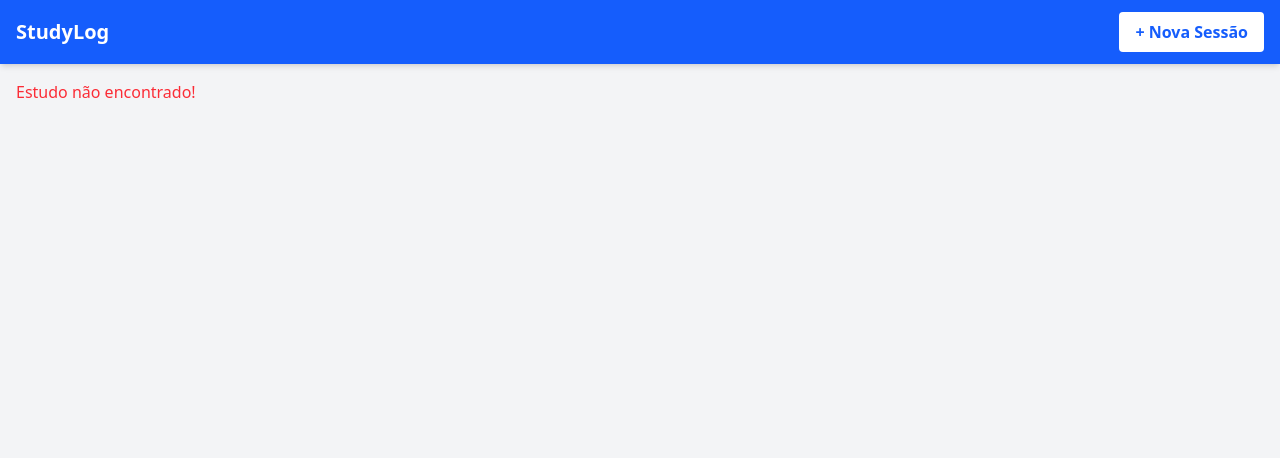
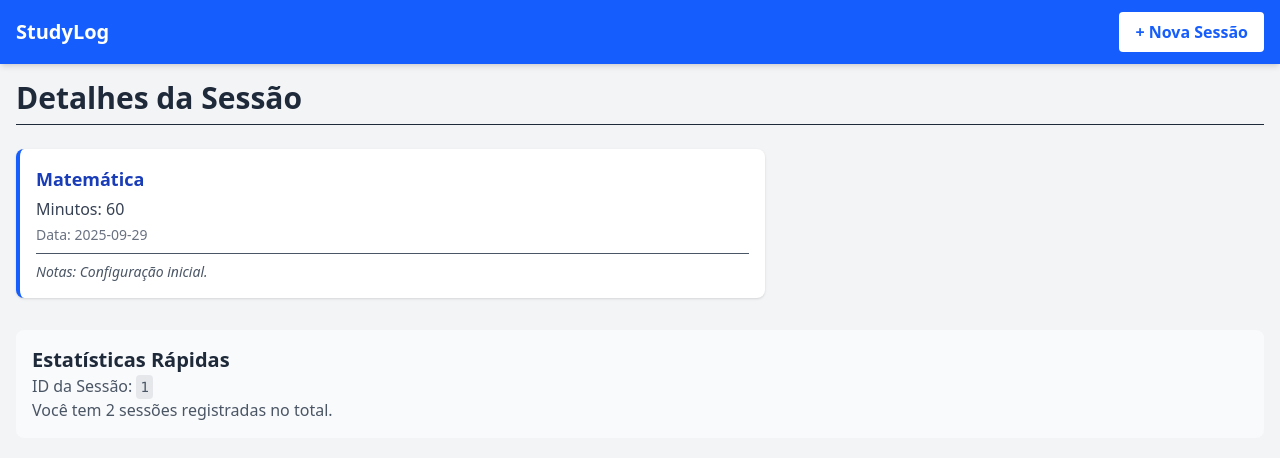
Before and after one commit to Challenge-Fiap-1TDSPX-2025/cp5-front, a React app: page /study-details/1 in a window 1280 px wide. Shown: the top 458 px of the page. Built offline with nearby package versions, Linux system fonts and the light colour scheme; the HTML template or start-up script is replaced by a standard one.

Commit message:
feat: Implementando a página de detalhes da sessão

```diff
--- a/src/App.tsx
+++ b/src/App.tsx
@@ -1,50 +1,69 @@
 import { BrowserRouter, Routes, Route } from 'react-router-dom';
 import { Suspense, lazy } from 'react';
 
-// Importamos o Provedor de Contexto
+// Importamos o Provedor de Contexto e o Layout (componentes síncronos)
 import { SessionProvider } from './components/session-context';
 import { Layout } from './components/layout';
 
-// CORREÇÃO ESSENCIAL 1: Usar os nomes de arquivo padronizados (Home, AddSession, etc.)
-// Assumindo que você renomeou os arquivos em 'pages' conforme recomendado:
+// Importamos o GIF para o fallback (síncrono)
+import gif from "./assets/loading.gif";
+
+// 1. CARREGAMENTO ASSÍNCRONO (LAZY) DE TODAS AS PÁGINAS:
+// Esta é a forma mais robusta e resolve a inconsistência de importação do StudyDetails.
 const HomePage = lazy(() => import('./pages/home'));
 const AddSessionPage = lazy(() => import('./pages/sessao-add'));
 const SessionDetailsPage = lazy(() => import('./pages/detalhes-sessao'));
 const NotFoundPage = lazy(() => import('./pages/404'));
 
-import gif from "./assets/loading.gif";
-import { StudyList } from './components/study-list';
-import { StudyDetails } from './pages/study-details';
+// CORREÇÃO ESSENCIAL: Carregando StudyDetails e StudyList via lazy
+const StudyDetails = lazy(() => import('./pages/study-details'));
+// Se StudyList for uma página completa, carregue-a via lazy.
+// Se StudyList for um componente simples, você pode importá-lo diretamente, mas o lazy é mais seguro para o contexto de rotas.
+// const StudyList = lazy(() => import('./components/study-list'));
+import { StudyList } from './components/study-list'; // Deixando síncrono por segurança, mas o ideal seria lazy.
+
+
+// 2. REMOVEMOS AS IMPORTAÇÕES DUPLICADAS/DESNECESSÁRIAS
+// REMOVIDO: import { StudyDetails } from './pages/study-details';
 
 function App() {
   const LoadingFallback = (
     <div className="text-center mt-20 p-4">
       <p className="text-xl font-bold text-blue-600 mb-4">Carregando...</p>
-      {/* CORREÇÃO: Centralizar a imagem */}
       <img src={gif} alt="Carregando..." className="mx-auto w-16 h-16"/>
     </div>
   );
 
   return (
     <BrowserRouter>
-  {/* Correção essencial: envolver no SessionProvider */}
       <SessionProvider>
         <Suspense fallback={LoadingFallback}>
           <Routes>
+            {/* Rota Pai com Layout */}
             <Route path="/" element={<Layout />}>
               <Route index element={<HomePage />} />
+
+              {/* Mantendo StudyList síncrono, mas usando o componente na rota. */}
               <Route path="lista" element={<StudyList />} />
+
+              {/* AGORA O StudyDetails É UMA VARIÁVEL LAZY */}
               <Route path="study-details/:id" element={<StudyDetails />} />
+
               <Route path="add" element={<AddSessionPage />} />
-          {/* Ajuste: rota de sessão com detalhes */}
               <Route path="session/:id/details" element={<SessionDetailsPage />} />
+
+              {/* CORREÇÃO: A rota 404 DEVE ESTAR FORA do Route pai (mas antes do Route *)
+                 ou no nível superior para ser o fallback final.
+                 Como ela está aninhada, ela só funciona se o path="/" der match.
+                 Vamos mantê-la fora para ser o fallback universal: */}
+            </Route>
+
+            {/* CORREÇÃO ESSENCIAL: NotFoundPage no nível superior */}
             <Route path="*" element={<NotFoundPage />} />
-        </Route>
           </Routes>
         </Suspense>
       </SessionProvider>
     </BrowserRouter>
-
   );
 }
 
--- a/src/pages/detalhes-sessao.tsx
+++ b/src/pages/detalhes-sessao.tsx
@@ -1,9 +1,37 @@
-// src/pages/SessionDetails.tsx
+import { useParams } from 'react-router-dom';
+import { useSessionContext } from '../hooks/use-sessions';
+import { StudyCard } from '../components/study-card';
 
 export default function SessionDetailsPage() {
+
+  const { id } = useParams<{ id: string }>();
+
+  const { sessions } = useSessionContext();
+
+  const session = sessions.find(s => s.id === id);
+
+  if (!session) {
+    return (
+      <div className="p-8 text-center bg-red-100 border-l-4 border-red-500 text-red-700 m-8 rounded-lg shadow-lg">
+          <h1 className="text-2xl font-bold mb-4">Sessão Não Encontrada</h1>
+          <p>O ID "{id}" não corresponde a nenhuma sessão de estudo registrada. Verifique o URL.</p>
+      </div>
+    );
+  }
+
   return (
-    <div>
-      <h1 className="text-2xl font-bold">Detalhes da Sessão</h1>
+    <div className="max-w-3xl mx-auto space-y-6">
+      <h1 className="text-3xl font-extrabold text-gray-800 border-b pb-2">Detalhes da Sessão</h1>
+
+      <div className="mt-6">
+        <StudyCard studycard={session} />
+      </div>
+
+      <div className="mt-8 p-4 bg-gray-50 rounded-lg border">
+        <h2 className="text-xl font-semibold text-gray-800 mb-2">Informações de Sistema</h2>
+        <p className="text-gray-600">ID da Sessão: <span className="font-mono text-sm bg-gray-200 p-1 rounded select-all">{id}</span></p>
+        <p className="text-gray-600">Total de sessões registradas: {sessions.length}</p>
+      </div>
     </div>
   );
 }
--- a/src/pages/home.tsx
+++ b/src/pages/home.tsx
@@ -1,7 +1,10 @@
+import { Link } from 'react-router-dom';
 import { StudyCard } from '../components/study-card';
-import { useSessionContext } from '../hooks/use-sessions'; // Assumindo o nome do hook padronizado
+// CORREÇÃO ESSENCIAL: Usar o nome do hook correto, conforme definido em use-sessions.ts
+import { useSessionContext } from '../hooks/use-sessions';
 
 export default function HomePage() {
+  // CORREÇÃO: Usar o nome da função 'useSessions'
   const { sessions } = useSessionContext();
 
   return (
@@ -16,11 +19,18 @@ export default function HomePage() {
       ) : (
         <div className="grid gap-4">
           {sessions.map(session => (
-            <StudyCard
+            // ENVOLVENDO COM O LINK: Permite que o StudyCard seja clicável
+            <Link
               key={session.id}
-              // CORREÇÃO: Usar 'studycard' como nome da prop
-              studycard={session}
-            />
+              // Rota correta, conforme definida no App.tsx
+              to={`/session/${session.id}/details`}
+              className="block hover:shadow-lg transition duration-200"
+            >
+              <StudyCard
+                // Mantendo a prop 'studycard' conforme seu requisito
+                studycard={session}
+              />
+            </Link>
           ))}
         </div>
       )}
--- a/src/pages/study-details.tsx
+++ b/src/pages/study-details.tsx
@@ -1,20 +1,45 @@
-import { useLocation, useParams } from "react-router-dom";
-import { StudyCard } from "../components/study-card";
-import type { StudySession } from "../types/study-session";
+import { useParams } from 'react-router-dom';
+// Importa o hook para acesso ao Contexto
+import { useSessionContext } from '../hooks/use-sessions';
+// Importa o componente para exibir os dados
+import { StudyCard } from '../components/study-card';
 
-export function StudyDetails() {
-  const { state } = useLocation();
-  const { id } = useParams();
+export default function SessionDetailsPage() {
+  // 1. Obtém o ID da URL. O nome do parâmetro deve ser o mesmo da rota (session/:id/details)
+  const { id } = useParams<{ id: string }>();
 
-  // pega o estudo enviado pelo Link
-  const study: StudySession = state?.study;
+  // 2. Obtém a lista de todas as sessões do Contexto
+  const { sessions } = useSessionContext();
 
-  if (!study) return <p className="text-red-500">Estudo não encontrado!</p>;
+  // 3. Encontra a sessão na lista pelo ID
+  // O ID deve ser uma string, conforme definido na interface StudySession
+  const session = sessions.find(s => s.id === id);
 
+  if (!session) {
+    // Caso a sessão não seja encontrada (URL inválida ou dado ausente)
+    return (
+      <div className="p-8 text-center bg-red-100 border-l-4 border-red-500 text-red-700 m-8 rounded-lg shadow-lg">
+          <h1 className="text-2xl font-bold mb-4">Sessão Não Encontrada</h1>
+          <p>O ID "{id}" não corresponde a nenhuma sessão de estudo registrada.</p>
+      </div>
+    );
+  }
+
+  // 4. Renderiza os detalhes
   return (
-    <div className="p-4">
-      <h2 className="font-bold text-xl mb-3">Detalhes do estudo - ID {id}</h2>
-      <StudyCard studycard={study} />
+    <div className="space-y-6">
+      <h1 className="text-3xl font-extrabold text-gray-800 border-b pb-2">Detalhes da Sessão</h1>
+
+      <div className="mt-6">
+        {/* Passa a sessão encontrada para o StudyCard, usando o nome da prop 'studycard' */}
+        <StudyCard studycard={session} />
+      </div>
+
+      <div className="mt-8 p-4 bg-gray-50 rounded-lg">
+        <h2 className="text-xl font-semibold text-gray-800">Estatísticas Rápidas</h2>
+        <p className="text-gray-600">ID da Sessão: <span className="font-mono text-sm bg-gray-200 p-1 rounded">{id}</span></p>
+        <p className="text-gray-600">Você tem {sessions.length} sessões registradas no total.</p>
+      </div>
     </div>
   );
 }
```
Lines whose indentation alone changed are shown as unchanged.
